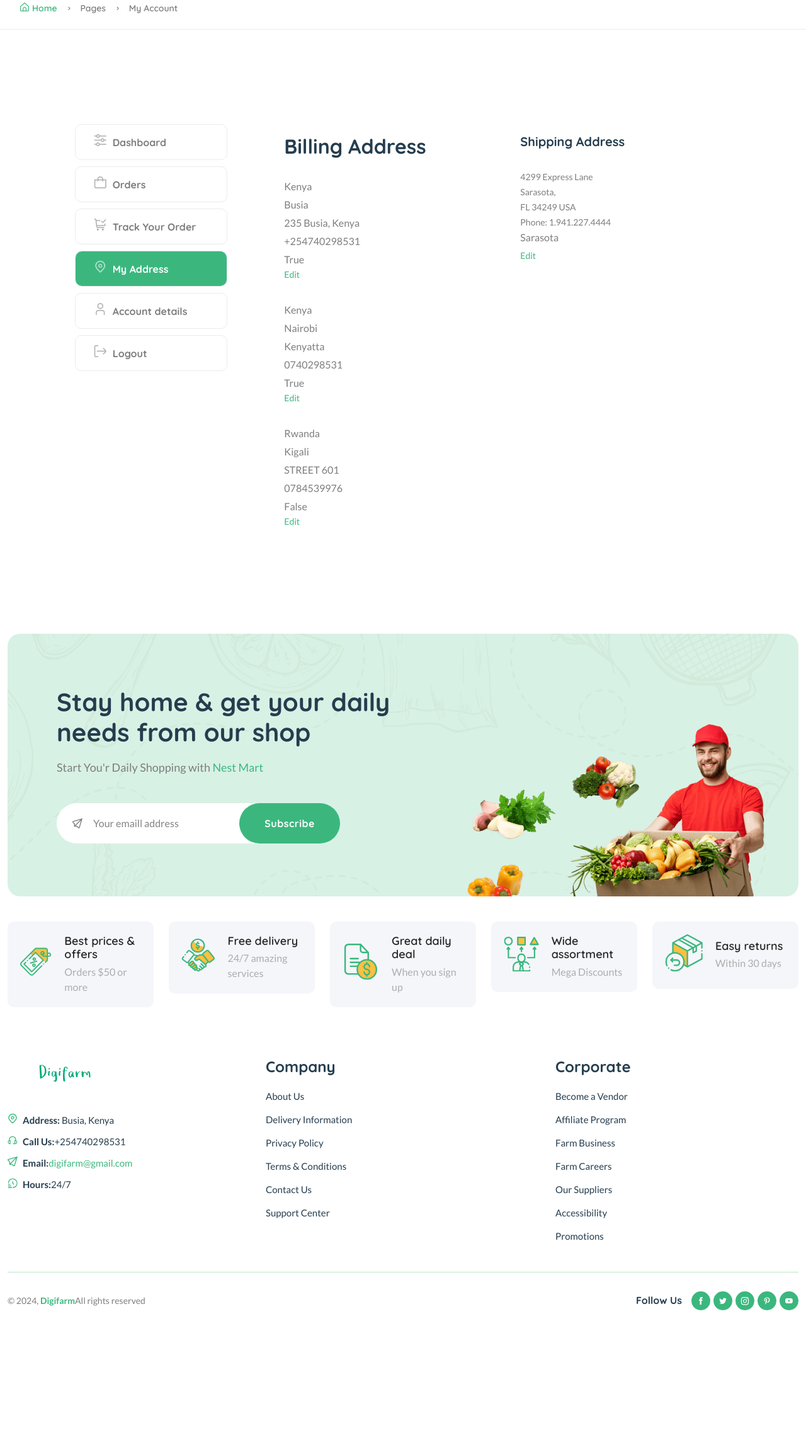
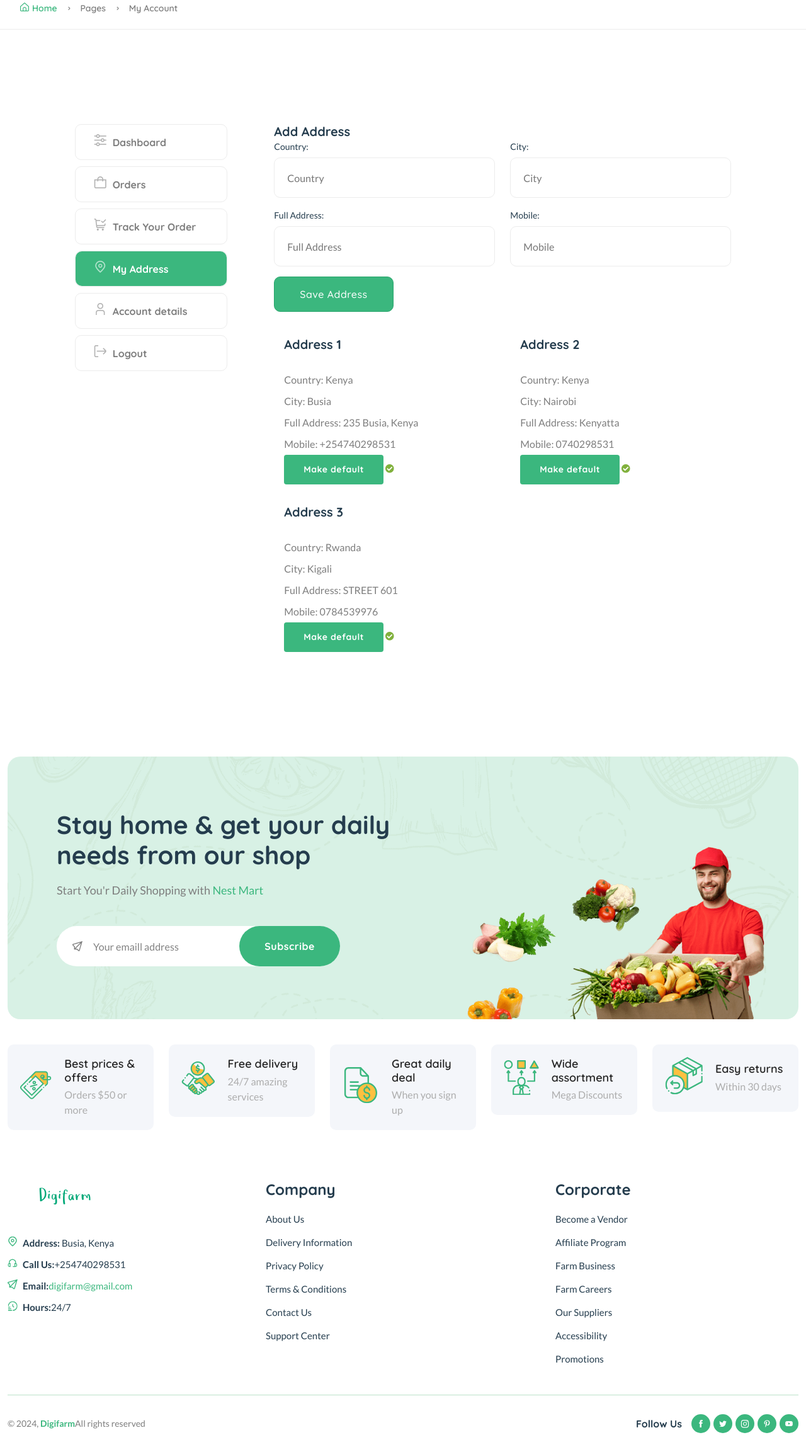
Before and after one commit to topister/farmersmarket, a Django app: page /dashboard/ in a window 1280 px wide, after a click on "My Address". Shown: the part 214-2519 px from the top of the page at 63% size. Before the commit the page ends 2294 px from the top, so only its background shows below. Run offline with Django 4.2, Linux system fonts and the light colour scheme; a user stored in the database is signed in; data comes from the database, SQL or seed files in the repository; both versions use the stored data as it was after the commit; parts of the project's set-up code (start-up, migrations or seed data) failed here and were passed over; some libraries are stand-ins or nearby versions.

Commit message:
user home address

```diff
--- a/emarketproject/core/views.py
+++ b/emarketproject/core/views.py
@@ -415,6 +415,25 @@ def dashboard(request):
     orders = CartOrder.objects.filter(user=request.user).order_by('-id')
     address = Address.objects.filter(user=request.user)
 
+    if request.method == 'POST':
+        country = request.POST.get('country')
+        city = request.POST.get('city')
+        address = request.POST.get('address')
+        mobile = request.POST.get('mobile')
+
+
+        new_address = Address.objects.create(
+            country = country,
+            city = city,
+            address = address,
+            mobile = mobile,
+            user=request.user,
+
+        )
+        messages.success(request, "Address saved successfully!")
+        return redirect('core:dashboard')
+
+
     context = {
         "orders": orders,
         "address":address,
--- a/emarketproject/templates/core/dashboard.html
+++ b/emarketproject/templates/core/dashboard.html
@@ -123,44 +123,72 @@
                                         </div>
                                     </div>
                                     <div class="tab-pane fade" id="address" role="tabpanel" aria-labelledby="address-tab">
+                                        <div>
+                                            <form class="mb-4" method="POST">
+                                                {% csrf_token %}
+                                                <div class="card-hdeader">
+                                                    <h5>Add Address</h5>
+                                                </div>
+                                                <div class="row">
+                                                    <div class="form-group col-md-6">
+                                                        <label for="country" class="text-heading">Country:</label>
+                                                        <input placeholder="Country" required="" class="form-control" name="country" type="text" />
+                                                    </div>
+                                                    <div class="form-group col-md-6">
+                                                        <label for="city" class="text-heading">City:</label>
+                                                        <input placeholder="City" required="" class="form-control" name="city" type="text" />
+                                                    </div>
+                                                    <div class="form-group col-md-6">
+                                                        <label for="address" class="text-heading">Full Address:</label>
+                                                        <input placeholder="Full Address" required="" class="form-control" name="address" type="text" />
+                                                    </div>
+                                                    <div class="form-group col-md-6">
+                                                        <label for="mobile" class="text-heading">Mobile:</label>
+                                                        <input placeholder="Mobile" required="" class="form-control" name="mobile" />
+                                                    </div>
+                                                    <div class="col-md-12">
+                                                        <button type="submit" class="btn btn-fill-out submit font-weight-bold" name="submit" value="Submit">Save Address</button>
+                                                    </div>
+                                                </div>
+                                            </form>
+
+                                        </div>
+
                                         <div class="row">
+                                            {% for addr in address %}
                                             <div class="col-lg-6">
                                                 <div class="card mb-3 mb-lg-0">
                                                     <div class="card-header">
-                                                        <h3 class="mb-0">Billing Address</h3>
+                                                        <h5 class="mb-0">Address {{ forloop.counter }}</h5>
                                                     </div>
-                                                    {% for addr in address %}
+
                                                     <div class="card-body">
                                                         <address>
-                                                            <p>{{addr.country}}</p>
-                                                            <p>{{addr.city}}</p>
-                                                            <p>{{addr.address}}</p>
-                                                            <p>{{addr.mobile}}</p>
-                                                            <p>{{addr.status}}</p>
+                                                            <p><label for="country">Country:</label><span name="country"> {{addr.country}}</span></p>
+                                                            <p><label for="city">City:</label><span name="city"> {{addr.city}}</span></p>
+                                                            <p><label for="address">Full Address:</label><span name="address"> {{addr.address}}</span></p>
+                                                            <p><label for="mobile">Mobile:</label><span name="mobile"> {{addr.mobile}}</span></p>
+                                                            <!-- {% if  addr.status == True %}
+                                                            <p><label for="add-status">Verified Address:</label><span name="add-status" class="text-brand"> {{addr.status}}</span></p>
+
+                                                            {% else %}
+                                                            <p><label for="add-status">Verified Address:</label><span name="add-status" class="text-danger"> {{addr.status}}</span></p>
+
+                                                            {% endif %} -->
                                                         </address>
 
-                                                        <a href="#" class="btn-small">Edit</a>
+                                                        <button class="btn">Make default</button>
+                                                        <i class="fa fa-check-circle text-success"></i>
                                                     </div>
-                                                    {% endfor %}
+
                                                 </div>
                                             </div>
-                                            <div class="col-lg-6">
-                                                <div class="card">
-                                                    <div class="card-header">
-                                                        <h5 class="mb-0">Shipping Address</h5>
-                                                    </div>
-                                                    <div class="card-body">
-                                                        <address>
-                                                            4299 Express Lane<br />
-                                                            Sarasota, <br />FL 34249 USA <br />Phone: 1.941.227.4444
-                                                        </address>
-                                                        <p>Sarasota</p>
-                                                        <a href="#" class="btn-small">Edit</a>
-                                                    </div>
-                                                </div>
-                                            </div>
+                                            {% endfor %}
+
                                         </div>
+
                                     </div>
+
                                     <div class="tab-pane fade" id="account-detail" role="tabpanel" aria-labelledby="account-detail-tab">
                                         <div class="card">
                                             <div class="card-header">
```
Also changed, not shown: emarketproject/db.sqlite3.
